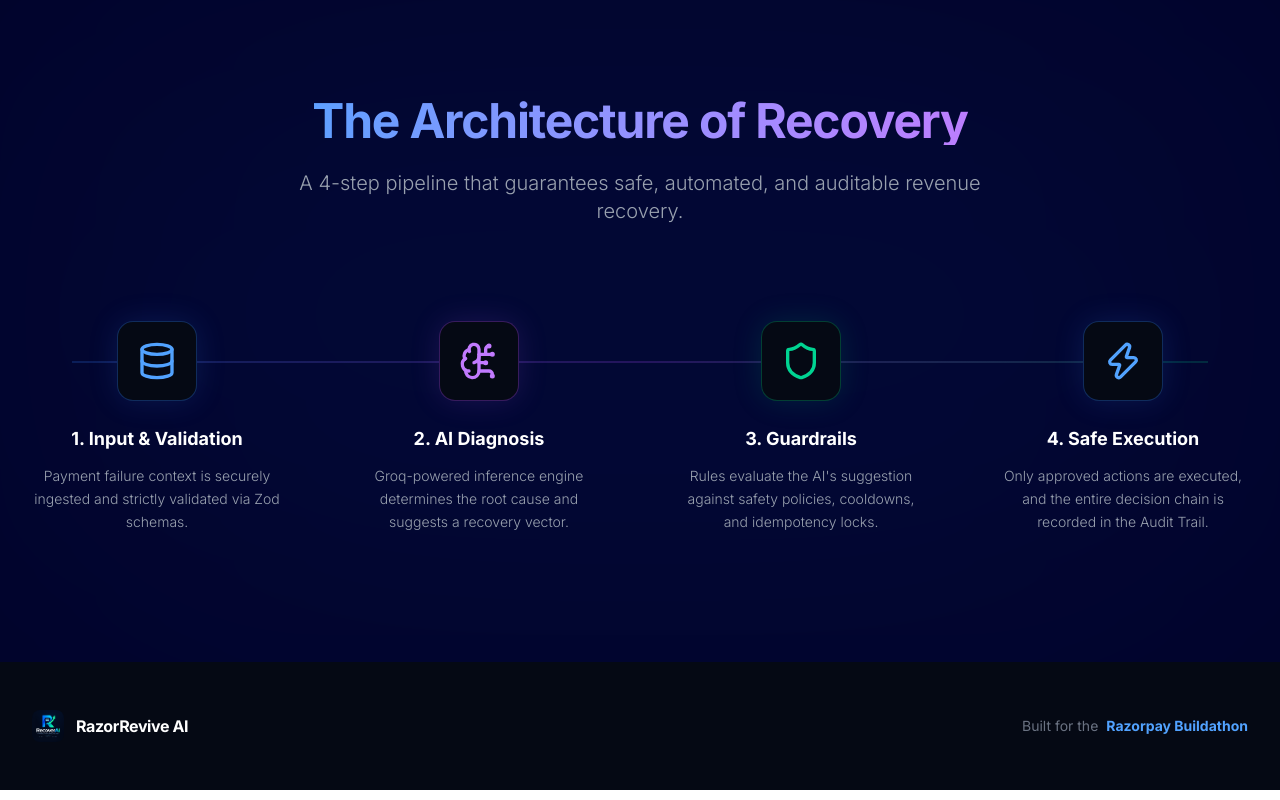
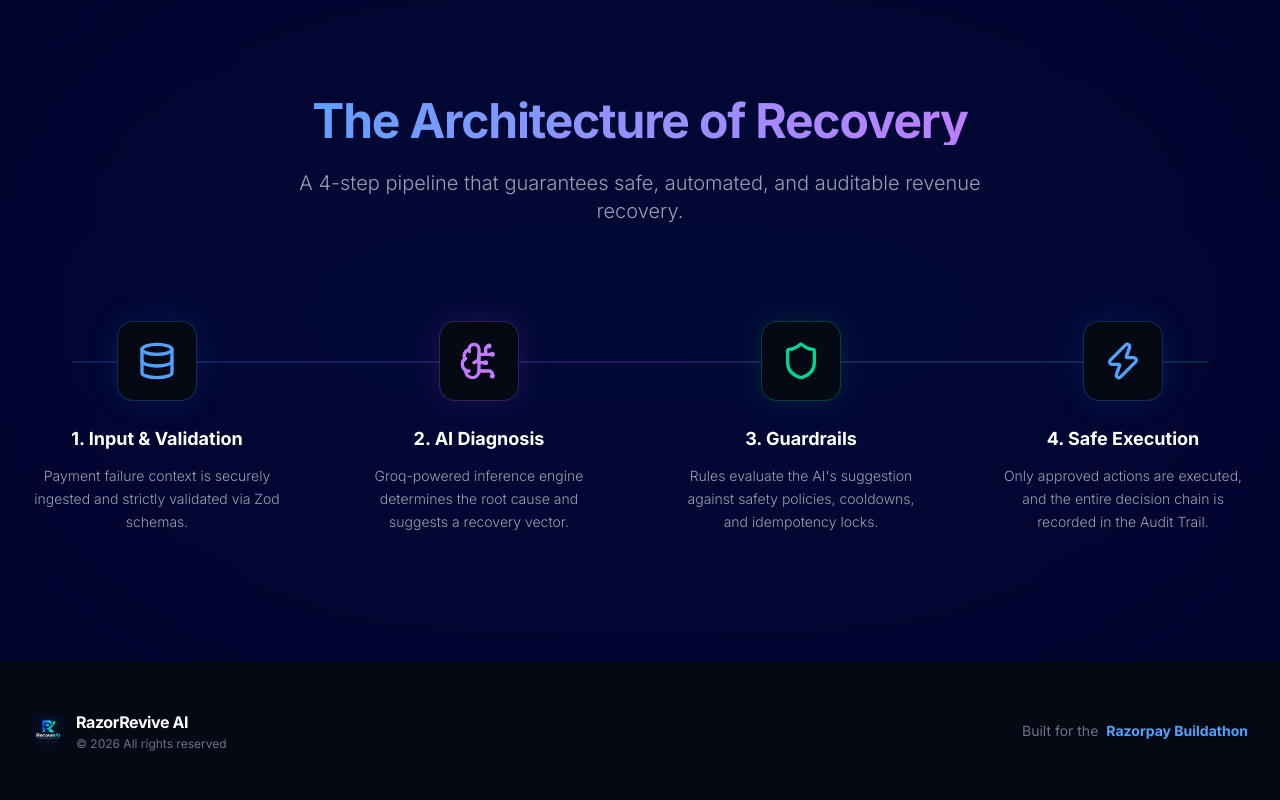
Before and after one commit to Lochit-Vinay/RazorRevive-AI, a React (Vite) app in the folder frontend/: page /login in a window 1280 px wide. Shown: the part 1848-2648 px from the top of the page. Built offline with nearby package versions, Linux system fonts and the light colour scheme.

Commit message:
UI tweak: add copyright text to footer

```diff
--- a/frontend/src/pages/Login.tsx
+++ b/frontend/src/pages/Login.tsx
@@ -413,7 +413,10 @@ export default function Login() {
         <div className="max-w-7xl mx-auto px-6 lg:px-8 flex flex-col md:flex-row items-center justify-between">
           <div className="flex items-center space-x-3 mb-4 md:mb-0">
             <img src="/logo.png" alt="Logo" className="w-8 h-8 rounded-lg" />
-            <span className="text-white font-bold tracking-tight">RazorRevive AI</span>
+            <div className="flex flex-col">
+              <span className="text-white font-bold tracking-tight">RazorRevive AI</span>
+              <span className="text-gray-500 text-xs mt-0.5">© 2026 All rights reserved</span>
+            </div>
           </div>
           <div className="text-gray-500 text-sm flex items-center space-x-2">
             <span>Built for the</span>
```
